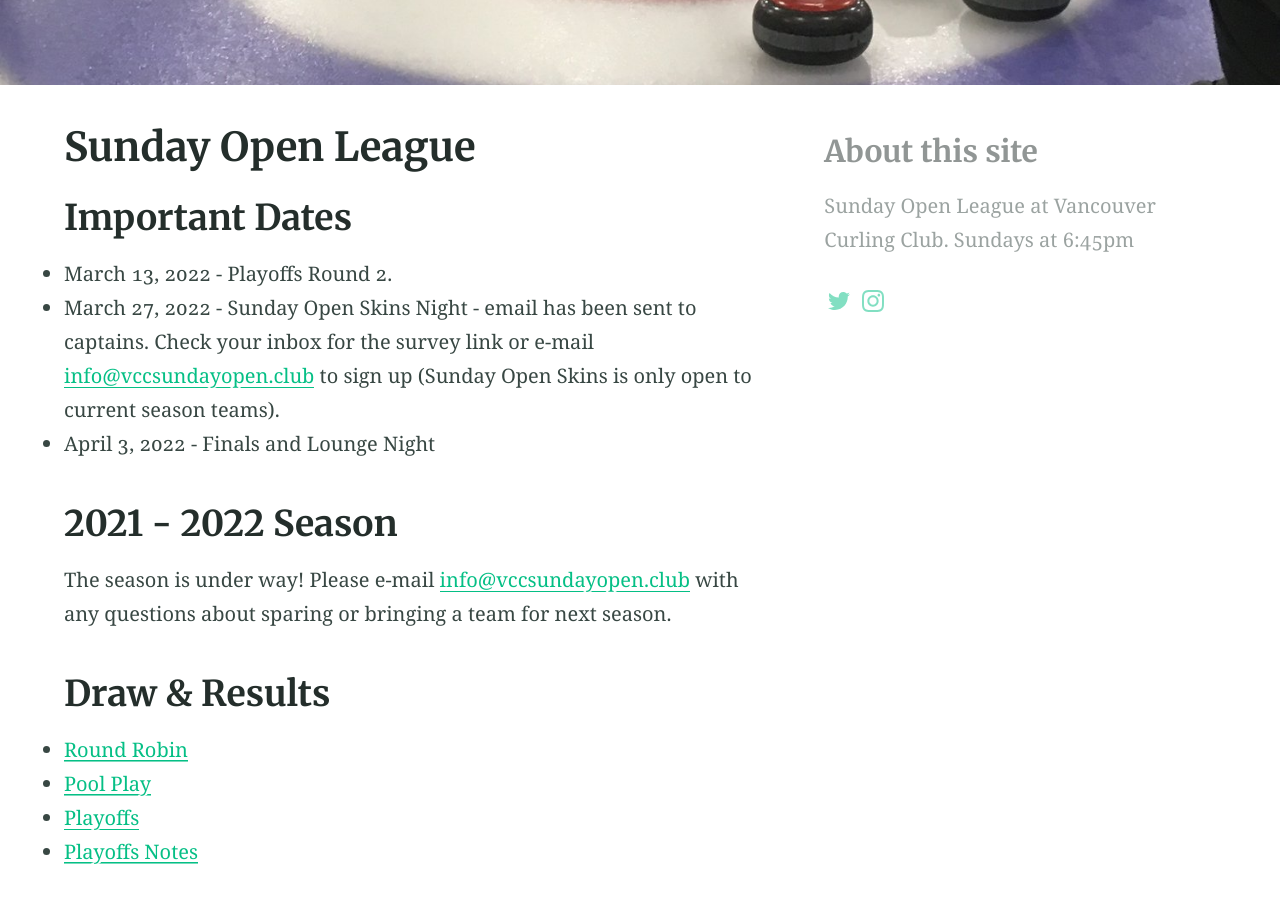
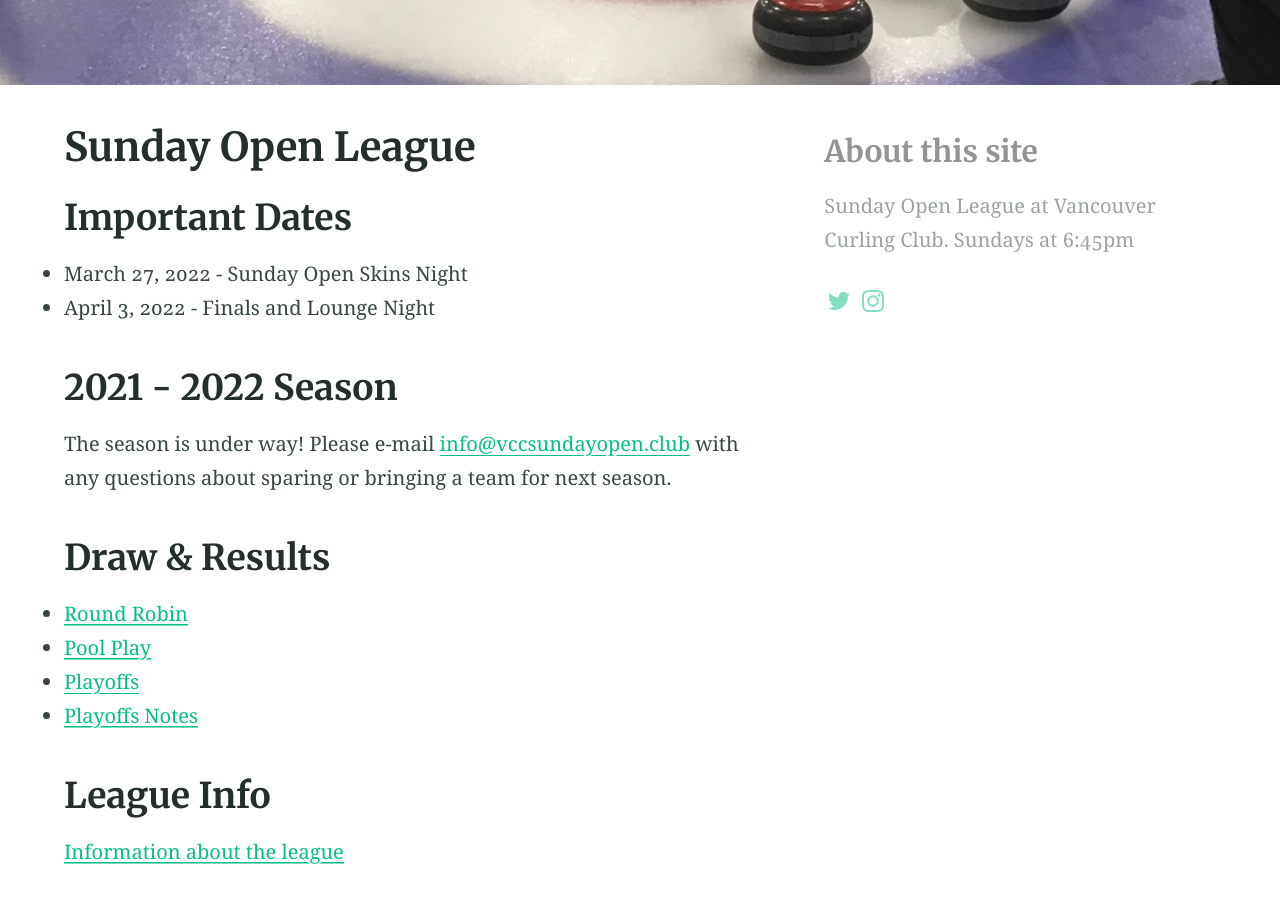
Before and after one commit to adsgray/testsite, a Jekyll site: the page built from index.md, in a window 1280 px wide and 900 px high, scrolled down 339 px. Built offline with Jekyll 4.4.1, drawn with Linux system fonts in a browser that asks for light colours.

Commit message:
Update index.md

```diff
--- a/index.md
+++ b/index.md
@@ -7,8 +7,7 @@ aside: true
 ---
 
 ## Important Dates
-* March 13, 2022 - Playoffs Round 2.
-* March 27, 2022 - Sunday Open Skins Night - email has been sent to captains. Check your inbox for the survey link or e-mail [info@vccsundayopen.club](mailto:info@vccsundayopen.club) to sign up (Sunday Open Skins is only open to current season teams).
+* March 27, 2022 - Sunday Open Skins Night
 * April 3, 2022 - Finals and Lounge Night
 
 ## 2021 - 2022 Season
```
